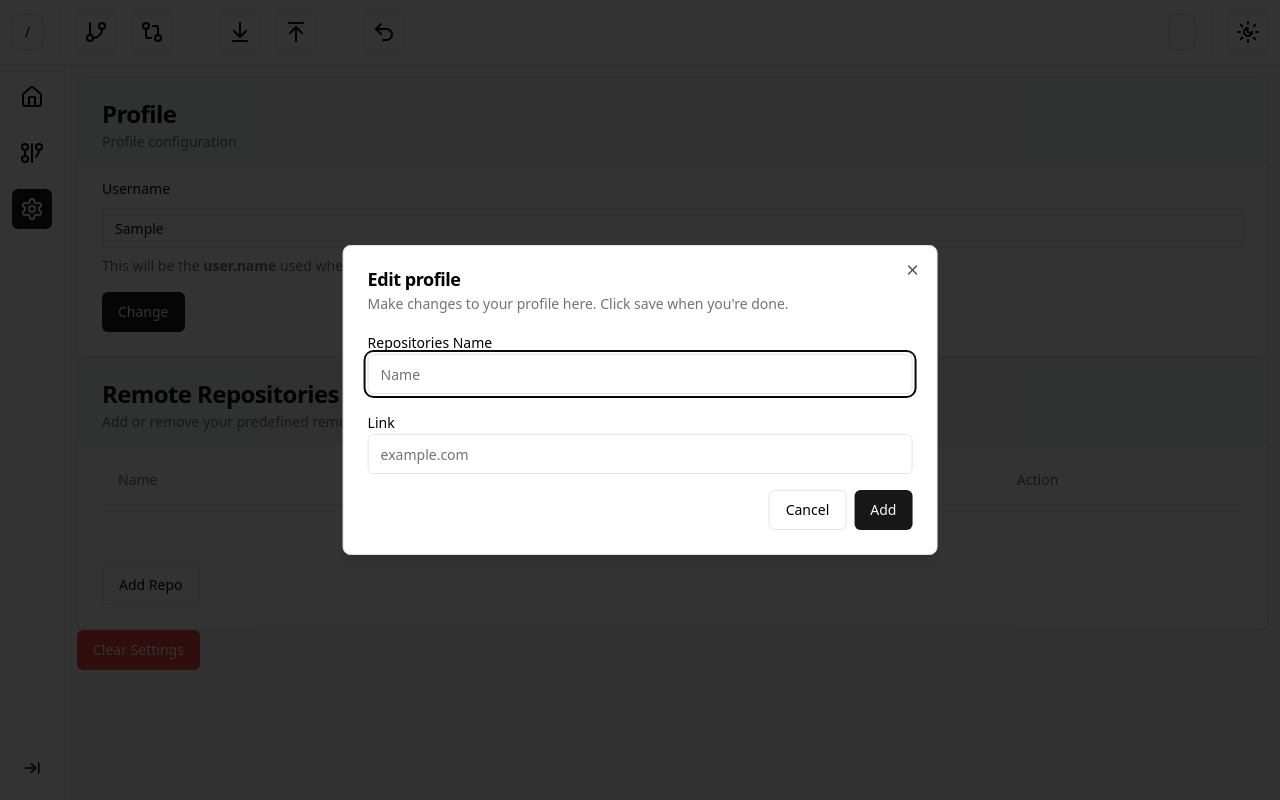
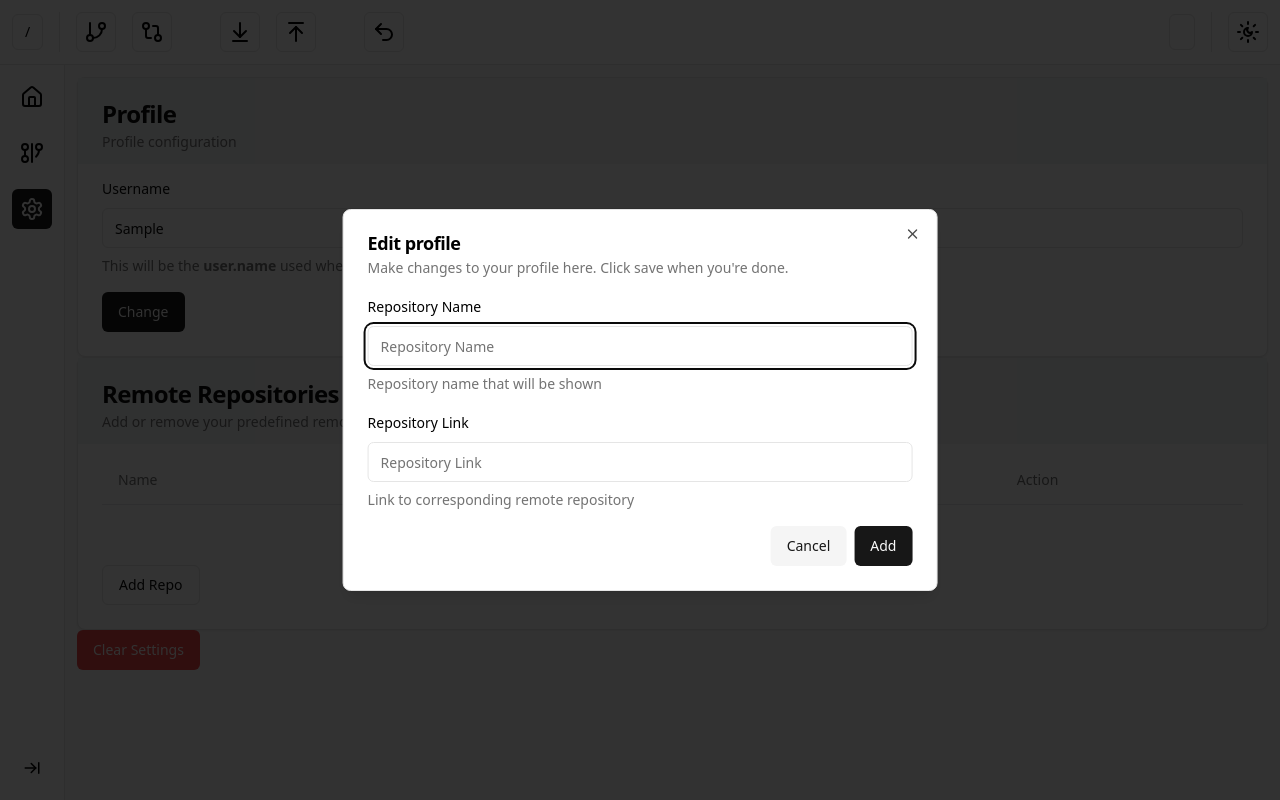
Before and after one commit to RMalik777/git-commander, a React (Vite) app: page /settings in a window 1280 px wide. Both pictures are taken after typing "Sample" into the empty fields and a click on the button "Add Repo". Built offline with nearby package versions, Linux system fonts and the light colour scheme.

Commit message:
fix: add types for repo item and update dialog

```diff
--- a/src/components/Dialog/AddRepo.tsx
+++ b/src/components/Dialog/AddRepo.tsx
@@ -1,6 +1,12 @@
 import { Button } from "@/components/ui/button";
+
+import { z } from "zod";
+import { zodResolver } from "@hookform/resolvers/zod";
+import { useForm } from "react-hook-form";
+
 import {
   Dialog,
+  DialogClose,
   DialogContent,
   DialogDescription,
   DialogFooter,
@@ -8,10 +14,50 @@ import {
   DialogTitle,
   DialogTrigger,
 } from "@/components/ui/dialog";
+import {
+  Form,
+  FormControl,
+  FormDescription,
+  FormField,
+  FormItem,
+  FormLabel,
+  FormMessage,
+} from "@/components/ui/form";import {
+  Select,
+  SelectContent,
+  SelectItem,
+  SelectTrigger,
+  SelectValue,
+} from "@/components/ui/select"
 import { Input } from "@/components/ui/input";
-import { Label } from "@/components/ui/label";
+import { useToast } from "../ui/use-toast";
+
+const formSchema = z.object({
+  name: z
+    .string()
+    .min(1, { message: "Please enter a name" })
+    .max(255, { message: "Name is too long" }),
+  link: z.string().url({ message: "Please enter a valid URL" }),
+});
 
 export default function AddRepo() {
+  const addRepoForm = useForm<z.infer<typeof formSchema>>({
+    resolver: zodResolver(formSchema),
+    defaultValues: {
+      name: "",
+      link: "",
+    },
+  });
+  const { handleSubmit, reset } = addRepoForm;
+  function onSubmit(values: z.infer<typeof formSchema>) {
+    console.log(values);
+    reset();
+    toast({
+      title: "Repository added",
+      description: `Repository ${values.name} added successfully`,
+    });
+  }
+  const { toast } = useToast();
   return (
     <Dialog>
       <DialogTrigger asChild>
@@ -24,29 +70,66 @@ export default function AddRepo() {
             Make changes to your profile here. Click save when you&apos;re done.
           </DialogDescription>
         </DialogHeader>
-        <form className="flex flex-col gap-4">
+        <Form {...addRepoForm}>
+          <form
+            className="flex flex-col gap-4"
+            onSubmit={handleSubmit(onSubmit)}>
+            <FormField
+              control={addRepoForm.control}
+              name="name"
+              render={({ field }) => (
+                <FormItem>
+                  <FormLabel>Repository Name</FormLabel>
+                  <FormControl>
+                    <Input
+                      {...field}
+                      placeholder="Repository Name"
+                      type="text"
+                    />
+                  </FormControl>
                   <div>
-            <Label htmlFor="name">Repositories Name</Label>
-            <Input type="text" id="name" placeholder="Name" className="" />
+                    <FormDescription>
+                      Repository name that will be shown
+                    </FormDescription>
+                    <FormMessage />
                   </div>
+                </FormItem>
+              )}
+            />
+            <FormField
+              control={addRepoForm.control}
+              name="link"
+              render={({ field }) => (
+                <FormItem>
+                  <FormLabel>Repository Link</FormLabel>
+                  <FormControl>
+                    <Input
+                      {...field}
+                      placeholder="Repository Link"
+                      type="text"
+                    />
+                  </FormControl>
                   <div>
-            <Label htmlFor="link">Link</Label>
-            <Input
-              type="text"
-              id="link"
-              placeholder="example.com"
-              className=""
+                    <FormDescription>
+                      Link to corresponding remote repository
+                    </FormDescription>
+                    <FormMessage />
+                  </div>
+                </FormItem>
+              )}
             />
-          </div>
             <DialogFooter>
-            <Button variant="outline" type="reset">
+              <DialogClose asChild>
+                <Button variant="secondary" onClick={() => reset()}>
                   Cancel
                 </Button>
+              </DialogClose>
               <Button variant="default" type="submit">
                 Add
               </Button>
             </DialogFooter>
           </form>
+        </Form>
       </DialogContent>
     </Dialog>
   );
--- /dev/null
+++ b/src/lib/Types/repo.ts
@@ -0,0 +1,6 @@
+export interface RepoFormat {
+  id: string;
+  repo_name: string;
+  repo_url: string;
+  created_at: Date;
+}
```
Lines whose indentation alone changed are shown as unchanged.
